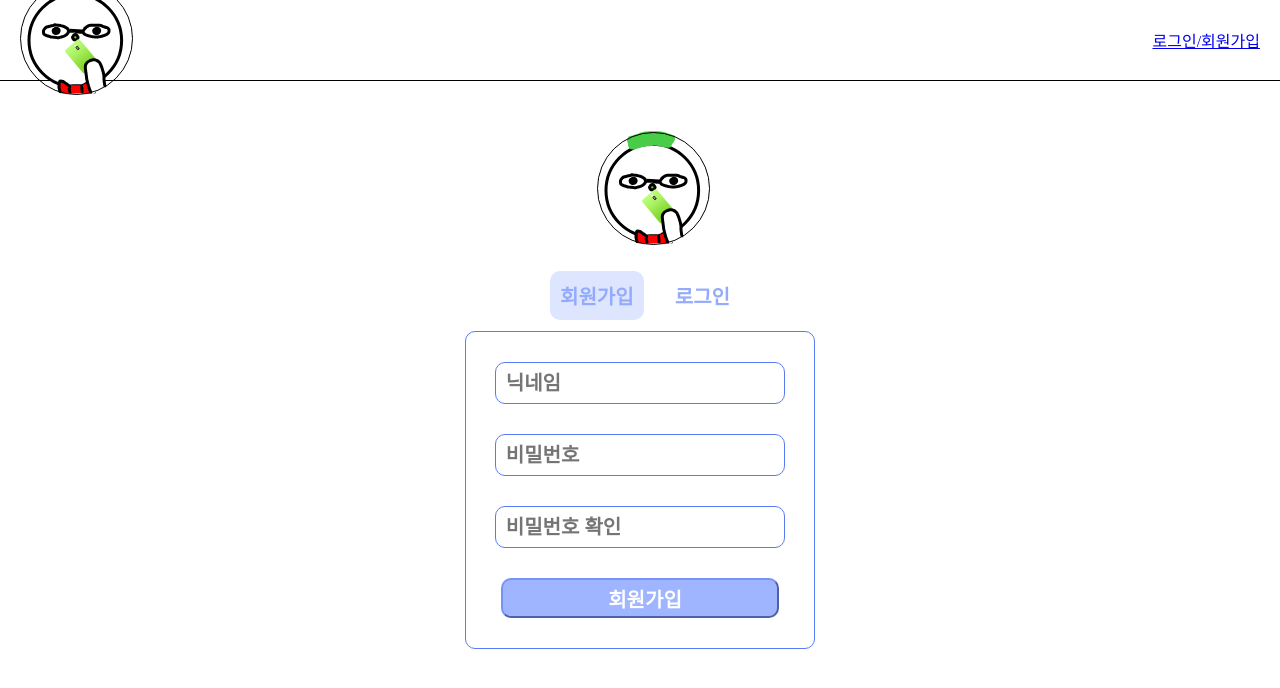
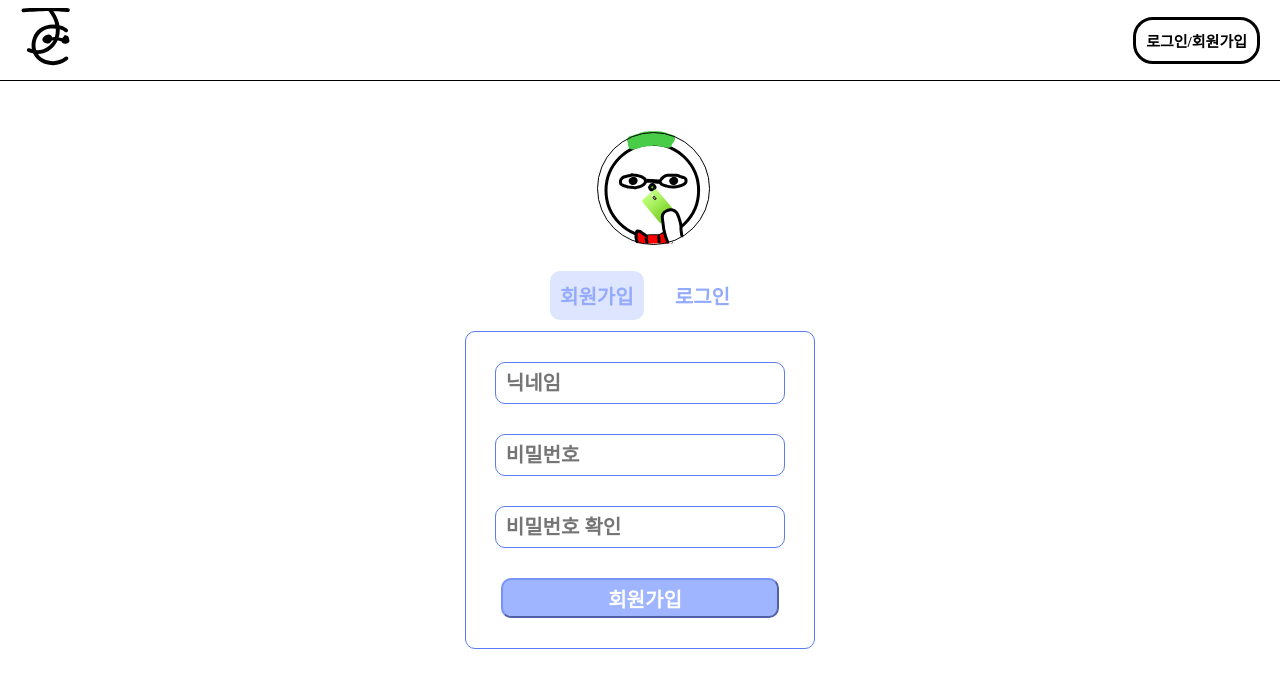
Before and after one commit to dotorio/Jong_Card, a Vue app in the folder final-front/: page /account in a window 1280 px wide. Shown: the top 688 px of the page. Built offline with nearby package versions, Linux system fonts and the light colour scheme; a web font is replaced by a local one.

Commit message:
로그인 버튼 디자인 변경

```diff
--- a/final-front/src/components/NavMenu.vue
+++ b/final-front/src/components/NavMenu.vue
@@ -2,13 +2,13 @@
   <div>
     <div class="container">
       <div class="logo">
-        <RouterLink :to="{name: 'home'}"><img src="../assets/account/logo.svg" alt="home"></RouterLink>
+        <RouterLink :to="{name: 'home'}"><img src="../assets/homelogo.svg" alt="home"></RouterLink>
       </div>
       <div v-if="accountStore.isLogin" class="logout">
-        <a href="" @click="logout">로그아웃</a>
+        <a class="account" href="" @click="logout">로그아웃</a>
       </div>
       <div v-else class="login">
-        <RouterLink :to="{name: 'account'}">로그인/회원가입</RouterLink>
+        <RouterLink class="account" :to="{name: 'account'}">로그인/회원가입</RouterLink>
       </div>
     </div>
   </div>
@@ -37,4 +37,25 @@ const logout = function () {
   align-items: center;
   justify-content: space-between;
 }
+
+.account {
+  transition: all 0.2s;
+  display: inline-block;
+  padding: 10px;
+  text-decoration: none;
+  color: black;
+  font-family: 'NEXON Lv2 Gothic';
+  font-size: 15px;
+  font-weight: 700;
+
+  border: 3px solid black;
+  border-radius: 20px;
+}
+
+.account:hover {
+  transition: all 0.2s;
+  color: #3FCEF6;
+  border-color: #3FCEF6;
+  background-color: #A7E7F6;
+}
 </style>
--- a/final-front/src/views/AccountView.vue
+++ b/final-front/src/views/AccountView.vue
@@ -140,6 +140,7 @@ input[type="submit"] {
   display: block;
   margin: 30px auto;
   padding-left: 10px;
+  cursor: pointer;
 
 
   border-radius: 10px;
```
Also changed, not shown: final-front/src/assets/homelogo.svg (added).
